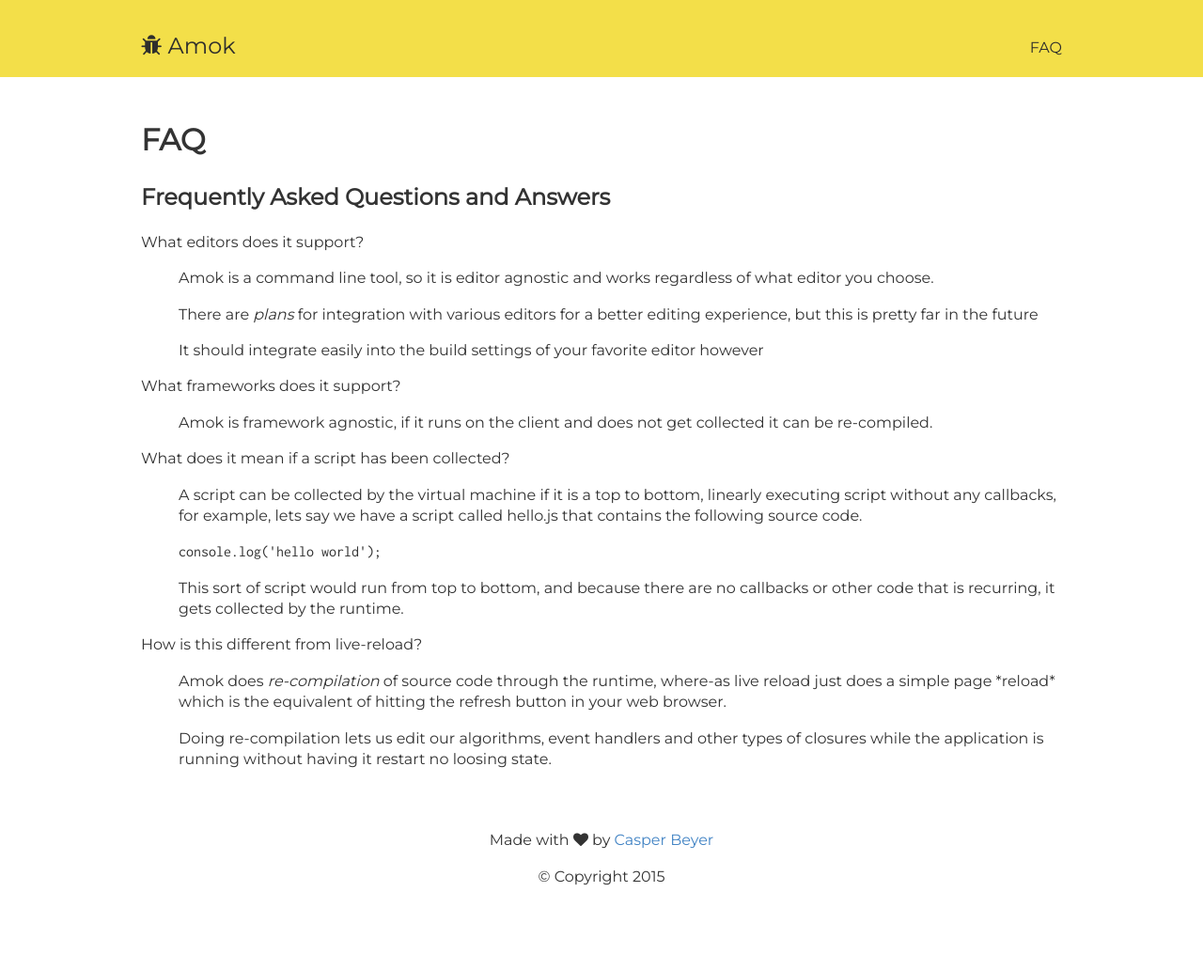
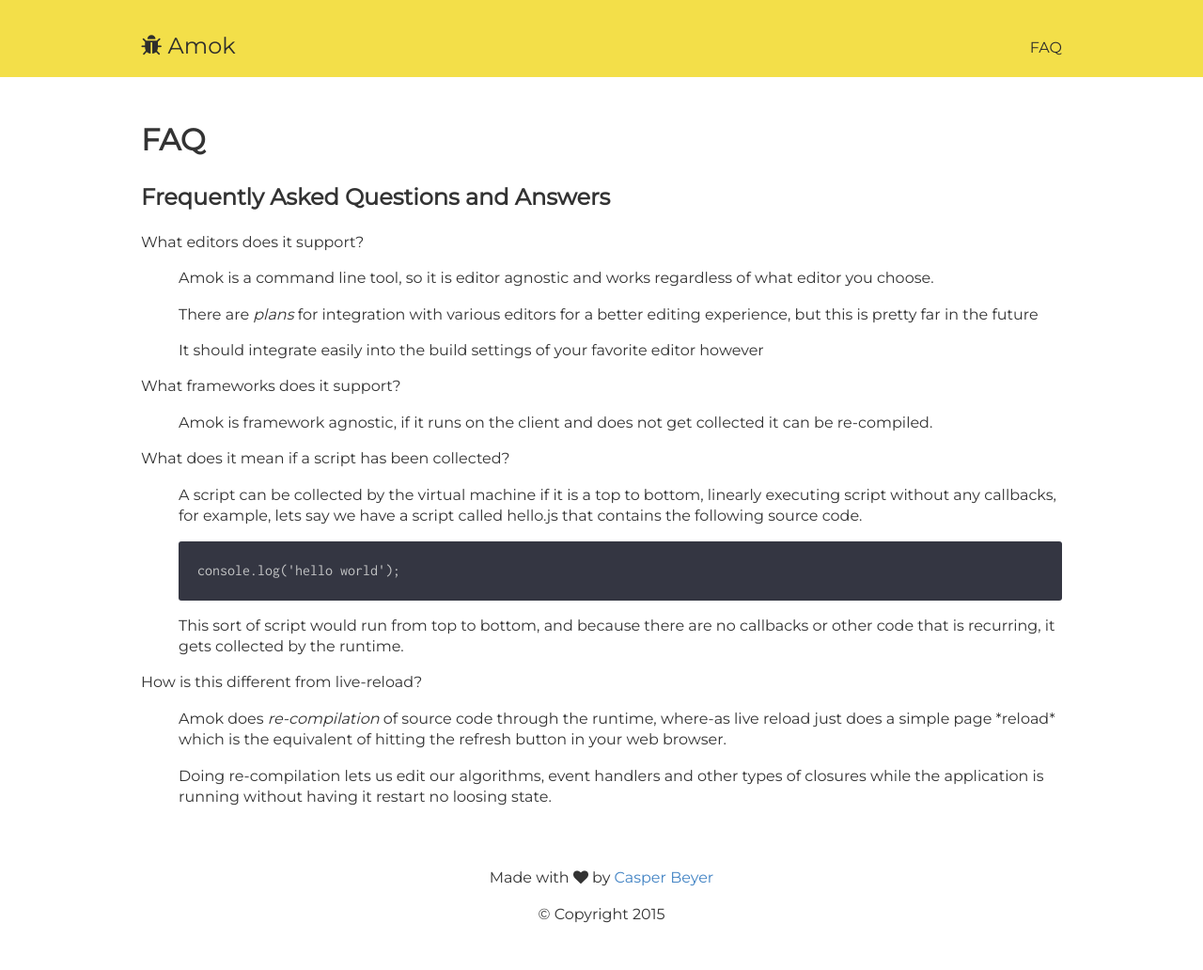
Before and after one commit to stereokai/amok, a Jekyll site: the page built from faq.html, in a window 1280 px wide. Shown: the whole page at 94% size. Built offline with Jekyll 4.4.1, drawn with Linux system fonts in a browser that asks for light colours; nearby versions of some CDN libraries; library files that are not in the unit come from our copies; before the commit the page ends 992 px from its top, so only the background shows below that.

Commit message:
Add highlight class to pre

```diff
--- a/faq.html
+++ b/faq.html
@@ -43,7 +43,7 @@ layout: default
       for example, lets say we have a script called hello.js that contains the following source code.
       </p>
 
-      <pre><code>console.log('hello world');</code></pre>
+      <pre class="highlight"><code>console.log('hello world');</code></pre>
 
       <p>
       This sort of script would run from top to bottom, and because there are no callbacks or
```
